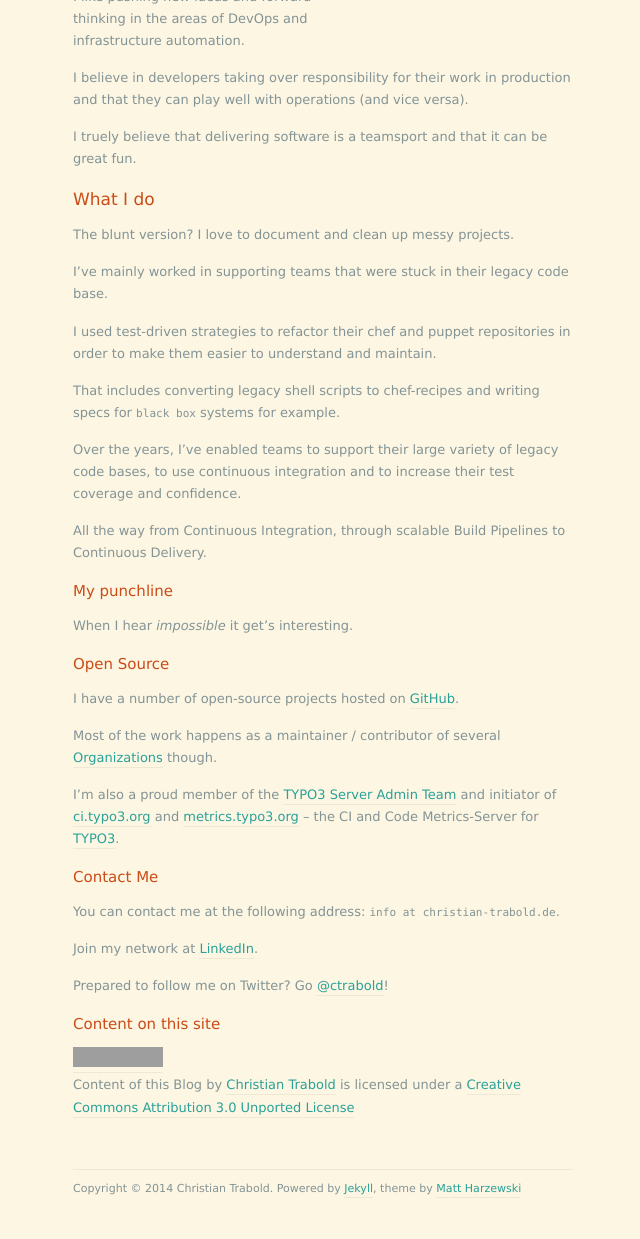
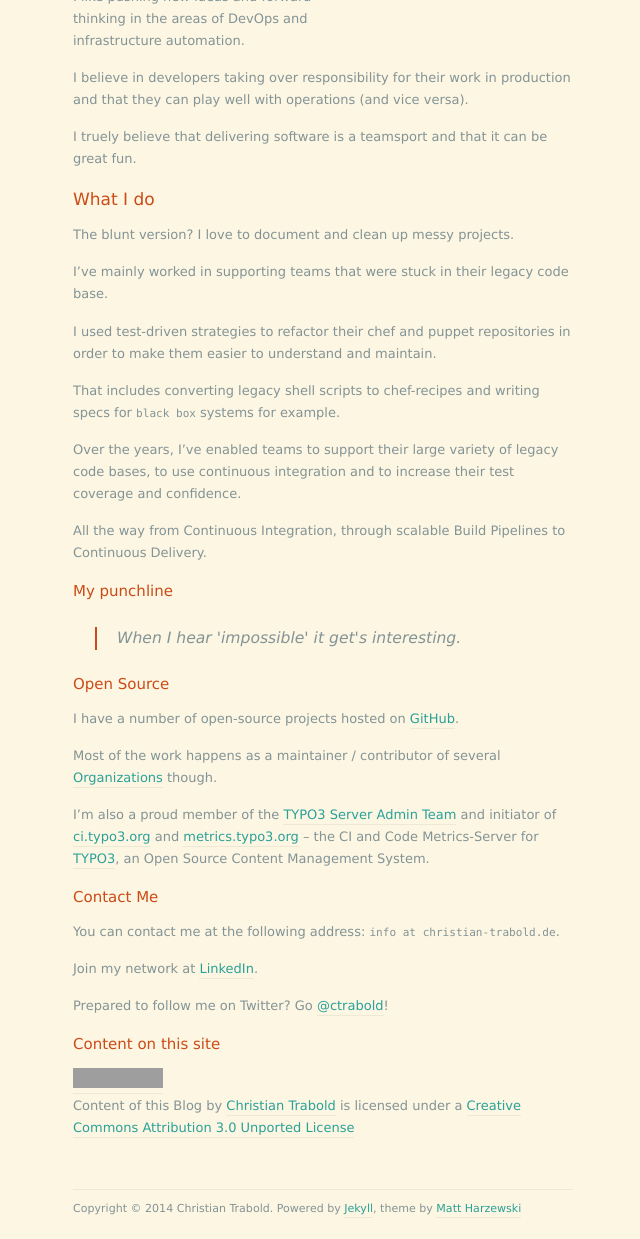
Before and after one commit to ctrabold/ctrabold.github.io, a Jekyll site: the page built from about/index.md, in a window 1280 px wide, cut to the strip 451-1690 px from the top of the page. Shown: the whole strip, without its empty margins (317-957 px from the left). Built offline with Jekyll 4.4.1, drawn with Linux system fonts in a browser that asks for light colours; nearby versions of some CDN libraries; before the commit the page ends 1669 px from its top, so only the background shows below that; grey boxes are pictures that could not be loaded.

Commit message:
[about] Update content & formating

```diff
--- a/about/index.md
+++ b/about/index.md
@@ -38,7 +38,9 @@ All the way from Continuous Integration, through scalable Build Pipelines to Con
 
 ## My punchline
 
-When I hear _impossible_ it get's interesting.
+<blockquote>
+When I hear 'impossible' it get's interesting.
+</blockquote>
 
 
 ## Open Source
@@ -47,7 +49,7 @@ I have a number of open-source projects hosted on [GitHub](https://github.com/ct
 
 Most of the work happens as a maintainer / contributor of several [Organizations](https://github.com/typo3-ci) though.
 
-I'm also a proud member of the [TYPO3 Server Admin Team](https://typo3.org/teams/server-team/) and initiator of [ci.typo3.org](https://ci.typo3.org) and [metrics.typo3.org](https://metrics.typo3.org) – the CI and Code Metrics-Server for [TYPO3](https://typo3.org/).
+I'm also a proud member of the [TYPO3 Server Admin Team](https://typo3.org/teams/server-team/) and initiator of [ci.typo3.org](https://ci.typo3.org) and [metrics.typo3.org](https://metrics.typo3.org) – the CI and Code Metrics-Server for [TYPO3](https://typo3.org/), an Open Source Content Management System.
 
 
 ## Contact Me
```
